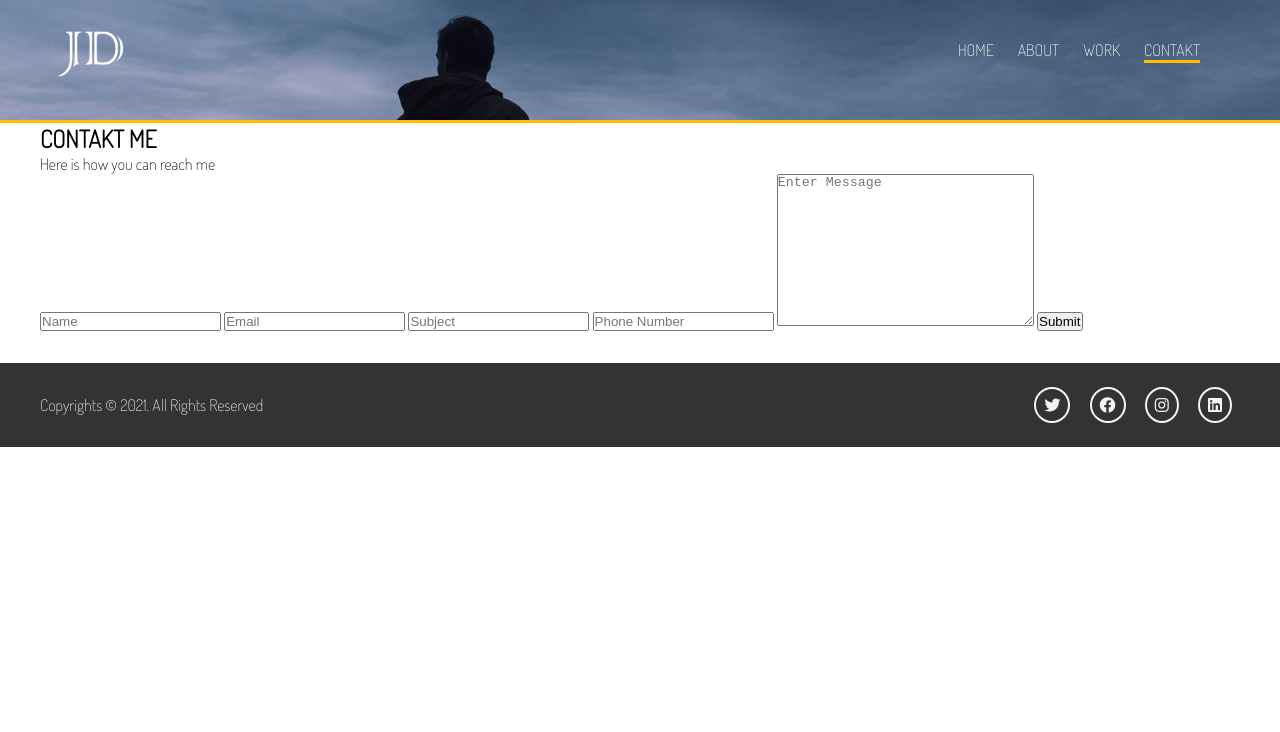
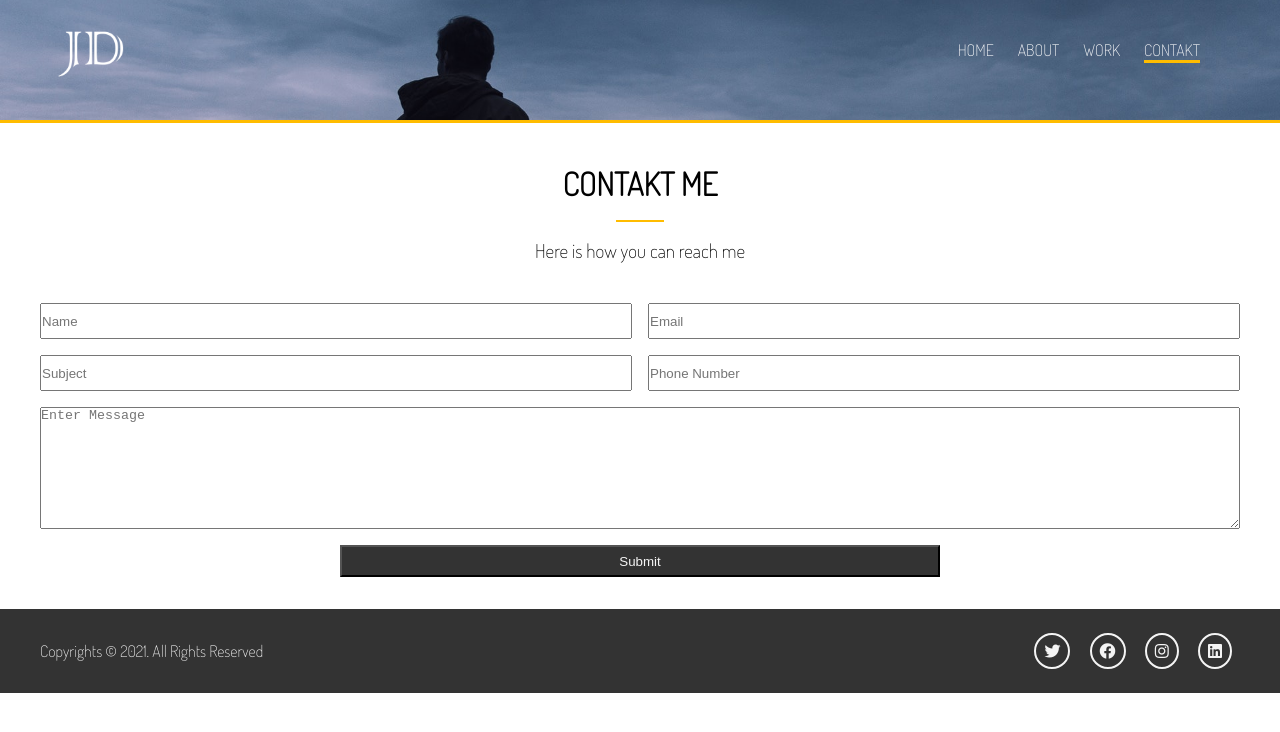
Before and after one commit to Loctarogar/PortfolioWebsite, a plain HTML site: page contact.html in a window 1280 px wide. Drawn offline with Linux system fonts and the light colour scheme.

Commit message:
contact me form stiling

```diff
--- a/contact.html
+++ b/contact.html
@@ -19,7 +19,7 @@
       rel="stylesheet"
     />
     <script src="js/typewriter.js"></script>
-    <title>Igor | Contakt</title>
+    <title>Igor | Contakt Me</title>
   </head>
   <body>
     <header id="main-about">
@@ -38,25 +38,25 @@
       </div>
     </header>
 
-    <section id="contact">
+    <section id="contact-me">
       <div class="container">
         <div class="contact-me-header">
-          <h1>CONTAKT ME</h1>
-          <p>Here is how you can reach me</p>
+          <h1 class="text-centered">CONTAKT ME</h1>
+          <div class="underline"></div>
+          <p class="text-centered">Here is how you can reach me</p>
         </div>
         <form>
-          <input type="text" placeholder="Name" />
-          <input type="text" placeholder="Email" />
-          <input type="text" placeholder="Subject" />
-          <input type="text" placeholder="Phone Number" />
+          <input type="text" placeholder="Name" id="name" />
+          <input type="text" placeholder="Email" id="email" />
+          <input type="text" placeholder="Subject" id="subject" />
+          <input type="text" placeholder="Phone Number" id="phone" />
           <textarea
             placeholder="Enter Message"
             name=""
-            id=""
-            cols="30"
-            rows="10"
+            id="message"
+            rows="8"
           ></textarea>
-          <input type="button" value="Submit" />
+          <input type="button" value="Submit" id="button" />
         </form>
       </div>
     </section>
--- a/css/main.css
+++ b/css/main.css
@@ -326,3 +326,35 @@ a {
       #testimonials .opinions .card .name p {
         padding-top: 2rem;
         padding-left: 1rem; }
+
+#contact-me .contact-me-header {
+  margin: 2.5rem 0; }
+  #contact-me .contact-me-header h1 {
+    font-size: 2rem; }
+  #contact-me .contact-me-header p {
+    font-size: 1.2rem; }
+
+#contact-me form {
+  display: grid;
+  gap: 1rem;
+  grid-template-areas: "name email" "subject phone" "message message" "button button"; }
+  #contact-me form input[type="text"] {
+    height: 2rem; }
+  #contact-me form input[type="button"] {
+    width: 50%;
+    margin: auto;
+    height: 2rem;
+    background: #333;
+    color: #f4f4f4; }
+  #contact-me form #name {
+    grid-area: name; }
+  #contact-me form #email {
+    grid-area: email; }
+  #contact-me form #subject {
+    grid-area: subject; }
+  #contact-me form #phone {
+    grid-area: phone; }
+  #contact-me form #message {
+    grid-area: message; }
+  #contact-me form #button {
+    grid-area: button; }
```
